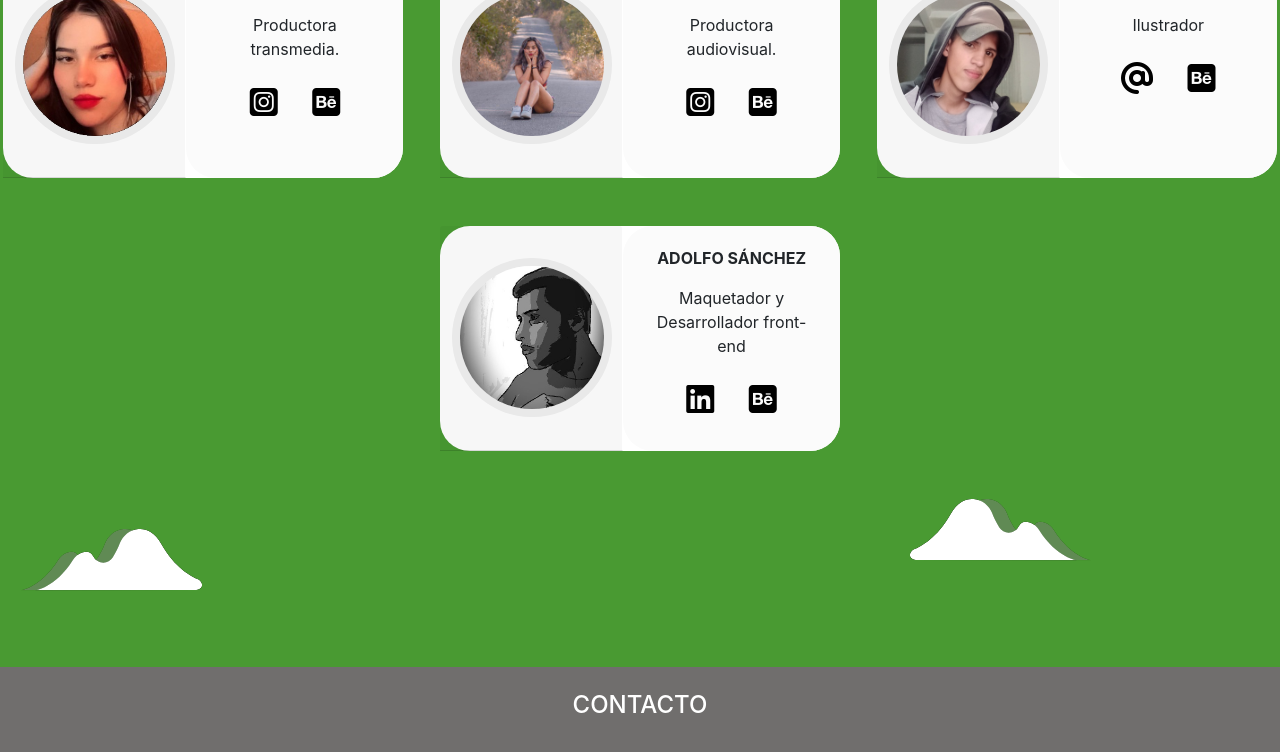
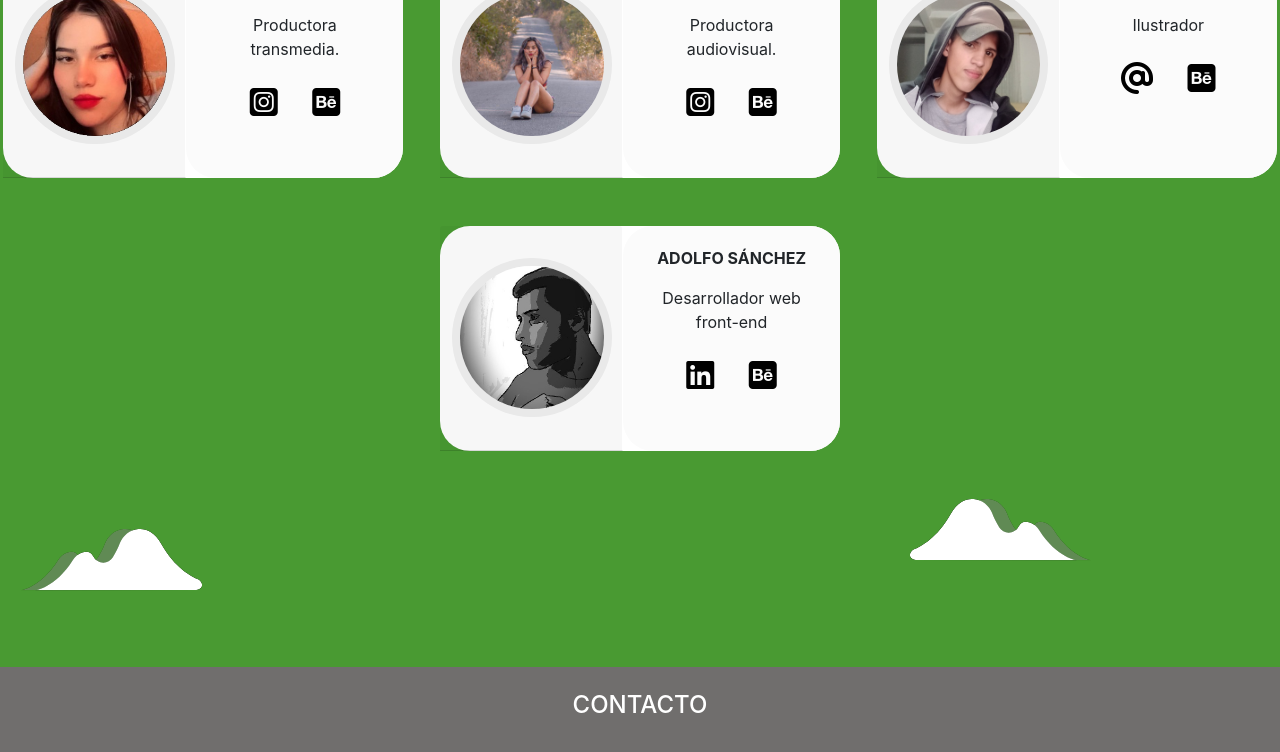
Before and after one commit to Adolfsan99/econnect, a plain HTML site: page index.html in a window 1280 px wide. Shown: the part 3476-4228 px from the top of the page. Drawn offline with nearby package versions, Linux system fonts and the light colour scheme; files that its build step writes are made by us from their sources; grey boxes are pictures that could not be loaded.

Commit message:
Update index.html

```diff
--- a/index.html
+++ b/index.html
@@ -706,7 +706,7 @@
                         <center>ADOLFO SÁNCHEZ</center>
                      </b>
                      <p>
-                     <center>Maquetador y Desarrollador front-end</center>
+                     <center>Desarrollador web front-end</center>
                      </p>
                      <div class="social">
                         <center>
```
